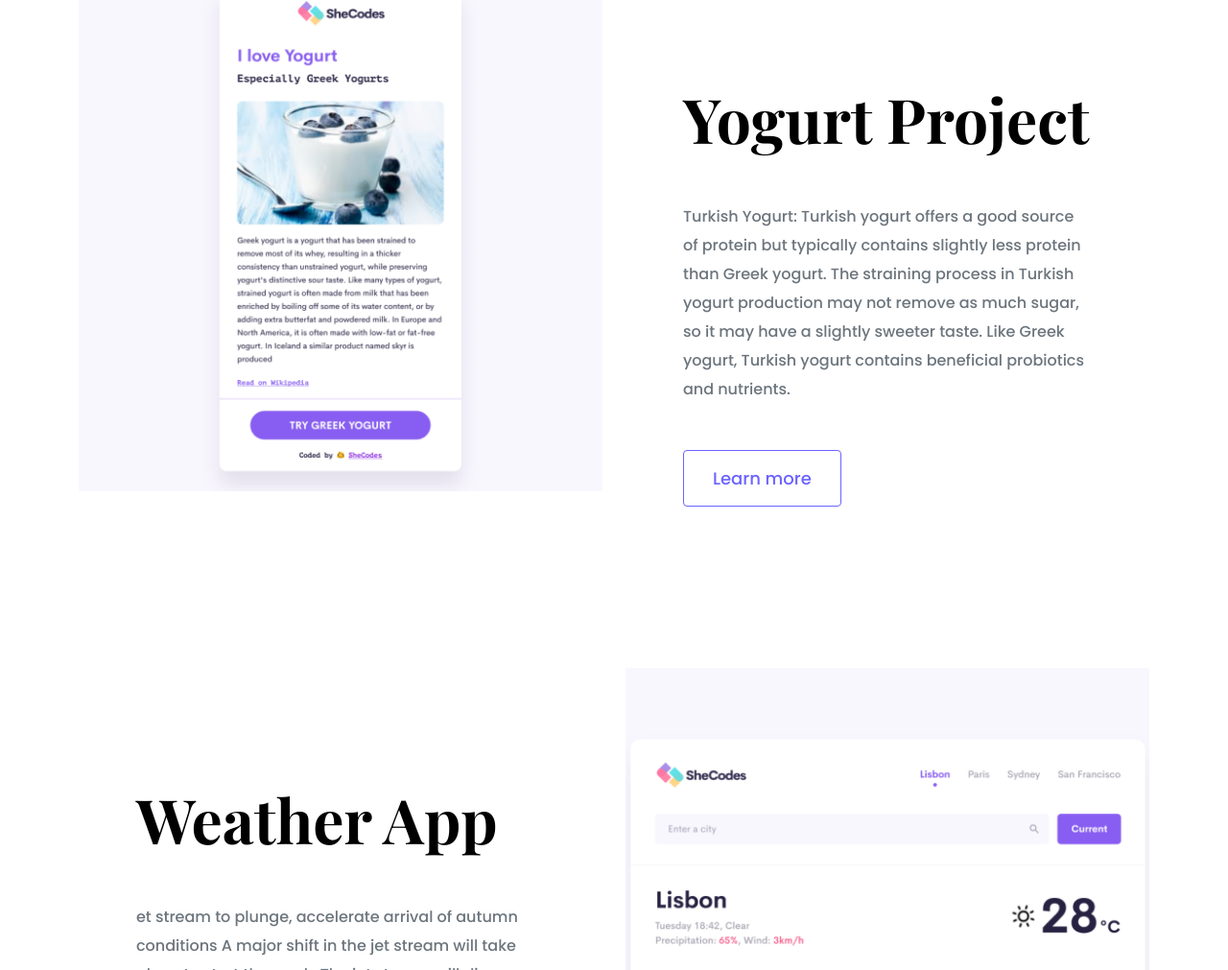
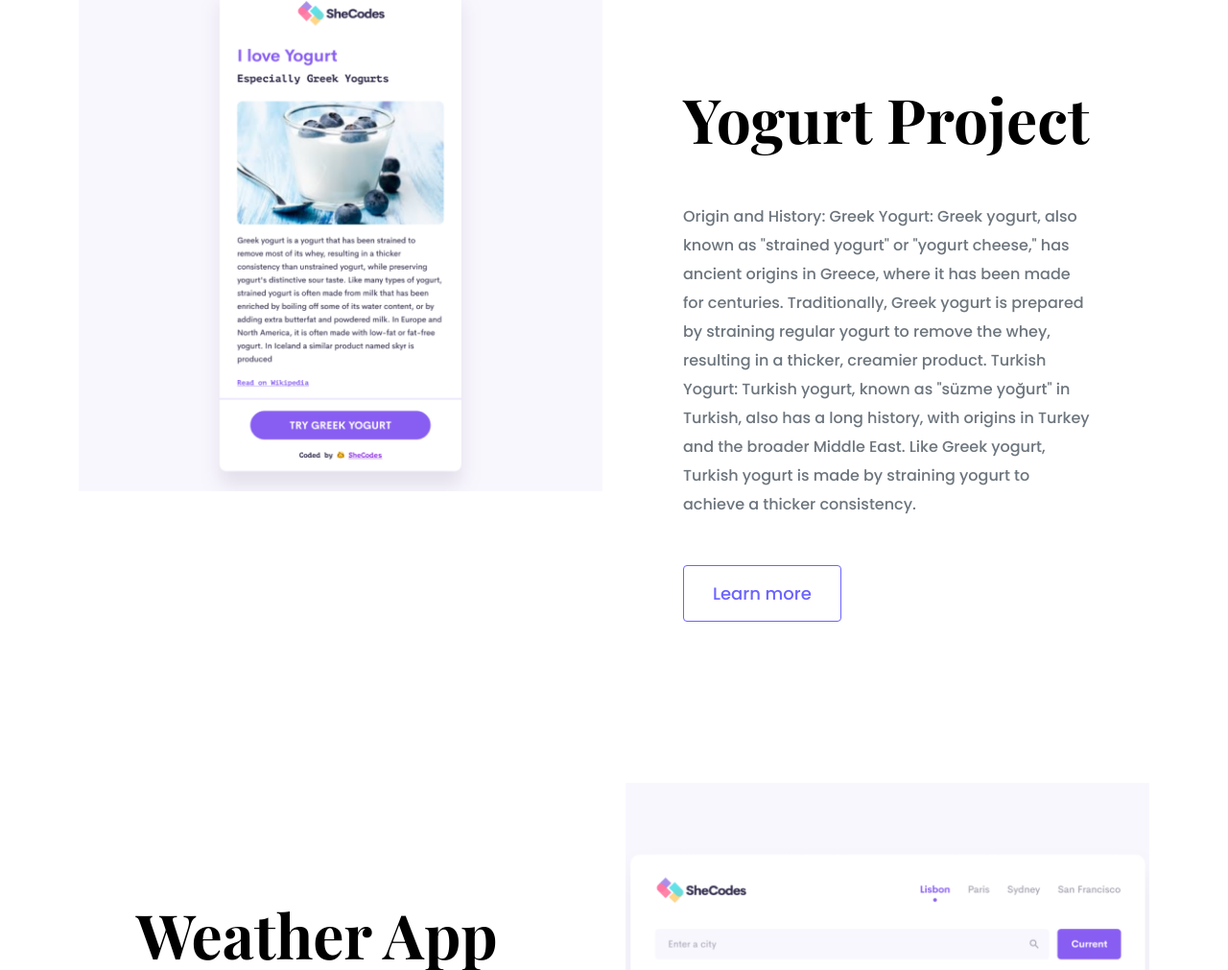
Before and after one commit to OlenaBarylova/OlenaBarylovaPortfolioProject, a website: page index.html in a window 1280 px wide. Shown: the part 805-1816 px from the top of the page at 96% size. Drawn offline with nearby package versions, Linux system fonts and the light colour scheme.

Commit message:
Update index.html
Greek yoghurt description

```diff
--- a/index.html
+++ b/index.html
@@ -50,10 +50,16 @@
           <div class="project-desciption">
             <h2 class="mb-5">Yogurt Project</h2>
             <p class="mb-5 text-muted">
-              Turkish Yogurt:
-Turkish yogurt offers a good source of protein but typically contains slightly less protein than Greek yogurt.
-The straining process in Turkish yogurt production may not remove as much sugar, so it may have a slightly sweeter taste.
-Like Greek yogurt, Turkish yogurt contains beneficial probiotics and nutrients.
+               Origin and History:
+
+Greek Yogurt:
+
+Greek yogurt, also known as "strained yogurt" or "yogurt cheese," has ancient origins in Greece, where it has been made for centuries.
+Traditionally, Greek yogurt is prepared by straining regular yogurt to remove the whey, resulting in a thicker, creamier product.
+Turkish Yogurt:
+
+Turkish yogurt, known as "süzme yoğurt" in Turkish, also has a long history, with origins in Turkey and the broader Middle East.
+Like Greek yogurt, Turkish yogurt is made by straining yogurt to achieve a thicker consistency.
             </p>
             <a href="" class="btn btn-branding-outline"> Learn more </a>
           </div>
```
